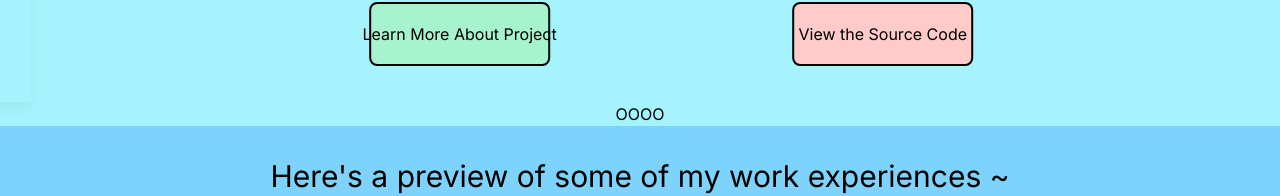
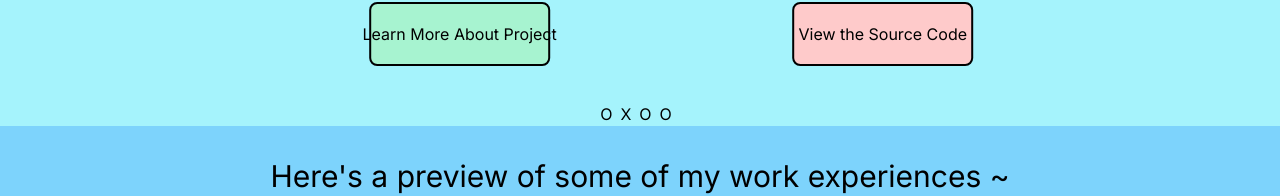
Before and after one commit to chene40/personal-website, a Next.js app: page / in a window 1280 px wide. Shown: the part 562-758 px from the top of the page. Built offline with nearby package versions, Linux system fonts and the light colour scheme.

Commit message:
fix: updated style and fix carousel buttons

```diff
--- a/components/carousel.tsx
+++ b/components/carousel.tsx
@@ -38,14 +38,13 @@ export default function Carousel() {
         style={{
           transform: `translate(-${currentIndex * 100}%)`,
           transition: "transform 1s",
-          boxShadow: "0 5px 15px rgba(0, 0, 0, 0.05)",
         }}
       >
         {items.map((item, index) => {
           return <CarouselItem item={item} key={index} />;
         })}
       </div>
-      <div>
+      <div className="z-10">
         {/* Replace button text with icon */}
         <button
           className="absolute left-8 top-1/2"
@@ -69,9 +68,13 @@ export default function Carousel() {
         <div>
           {items.map((item, index) => {
             return (
-              <span key={index} onClick={() => updateIndex(index)}>
-                O
-              </span>
+              <button
+                className="mr-2"
+                key={index}
+                onClick={() => updateIndex(index)}
+              >
+                {currentIndex === index ? "X" : "O"}
+              </button>
             );
           })}
         </div>
```
